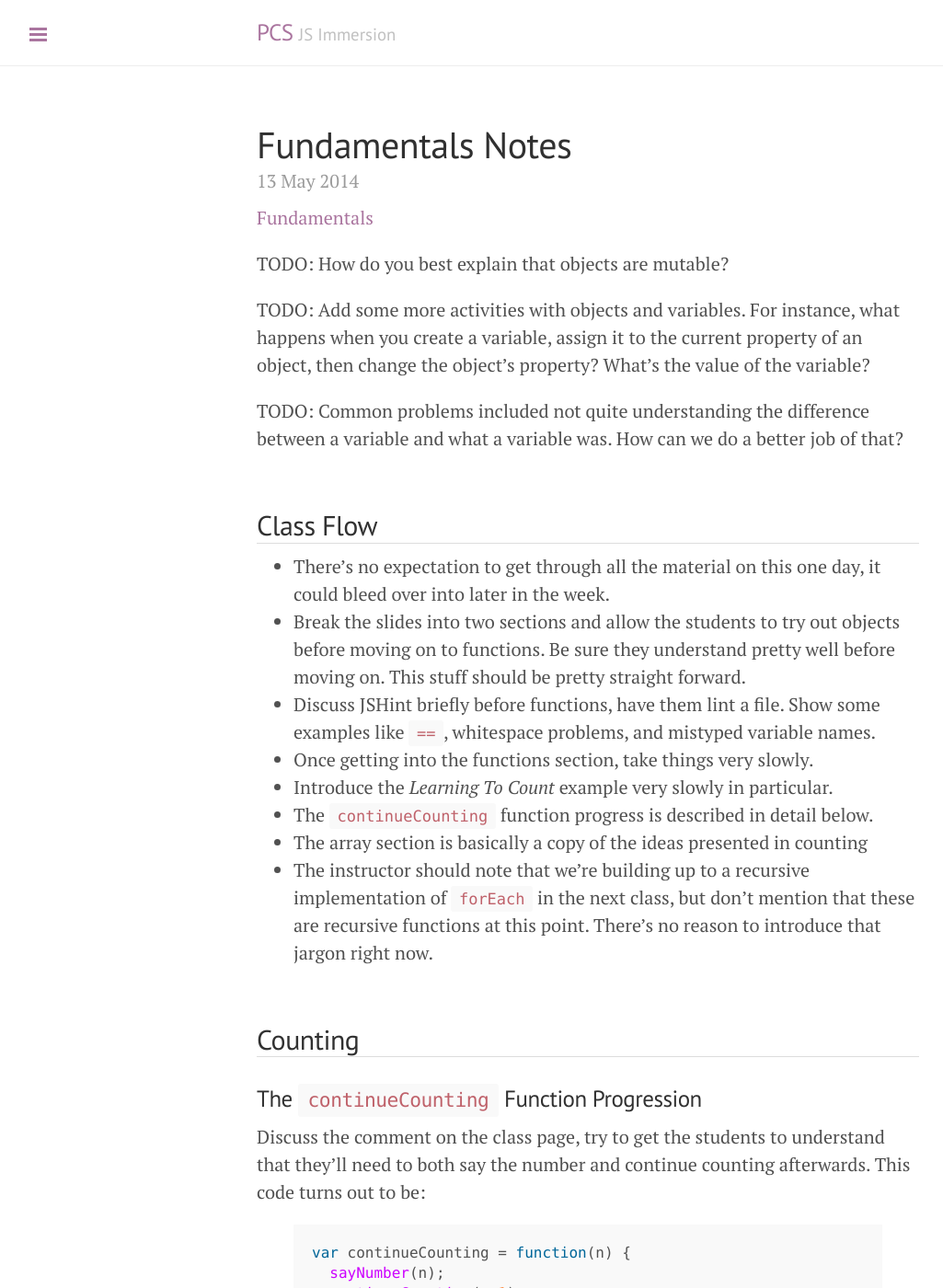
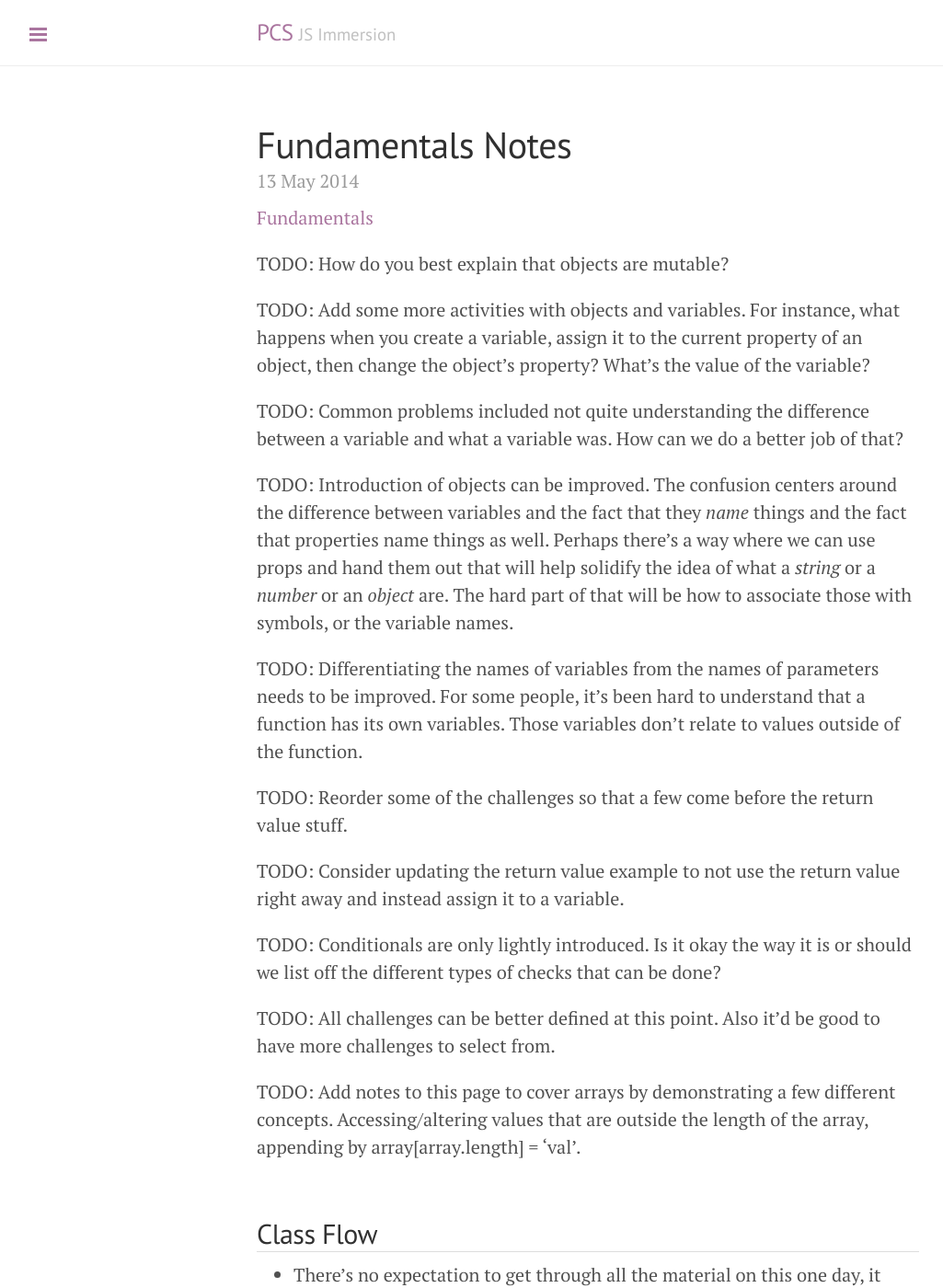
Before and after one commit to wbyoung/jsi, a Jekyll site: the page built from _posts/00-01-02-fundamentals-notes.md, in a window 1280 px wide and 1400 px high. Shown: the whole window at 92% size, without its empty margins (1-1026 px from the left). Built offline with Jekyll 4.4.1, drawn with Linux system fonts in a browser that asks for light colours; nearby versions of some CDN libraries; Markdown is read by kramdown in place of the engine named in the settings.

Commit message:
Added some notes/todos.

```diff
--- a/_posts/00-01-02-fundamentals-notes.md
+++ b/_posts/00-01-02-fundamentals-notes.md
@@ -14,6 +14,33 @@ object, then change the object's property? What's the value of the variable?
 TODO: Common problems included not quite understanding the difference between
 a variable and what a variable was. How can we do a better job of that?
 
+TODO: Introduction of objects can be improved. The confusion centers around the
+difference between variables and the fact that they _name_ things and the fact
+that properties name things as well. Perhaps there's a way where we can use
+props and hand them out that will help solidify the idea of what a _string_ or
+a _number_ or an _object_ are. The hard part of that will be how to associate
+those with symbols, or the variable names.
+
+TODO: Differentiating the names of variables from the names of parameters needs
+to be improved. For some people, it's been hard to understand that a function
+has its own variables. Those variables don't relate to values outside of the
+function.
+
+TODO: Reorder some of the challenges so that a few come before the return value
+stuff.
+
+TODO: Consider updating the return value example to not use the return value
+right away and instead assign it to a variable.
+
+TODO: Conditionals are only lightly introduced. Is it okay the way it is or
+should we list off the different types of checks that can be done?
+
+TODO: All challenges can be better defined at this point. Also it'd be good to
+have more challenges to select from.
+
+TODO: Add notes to this page to cover arrays by demonstrating a few different
+concepts. Accessing/altering values that are outside the length of the array,
+appending by array[array.length] = 'val'.
 
 ## Class Flow
 
```
